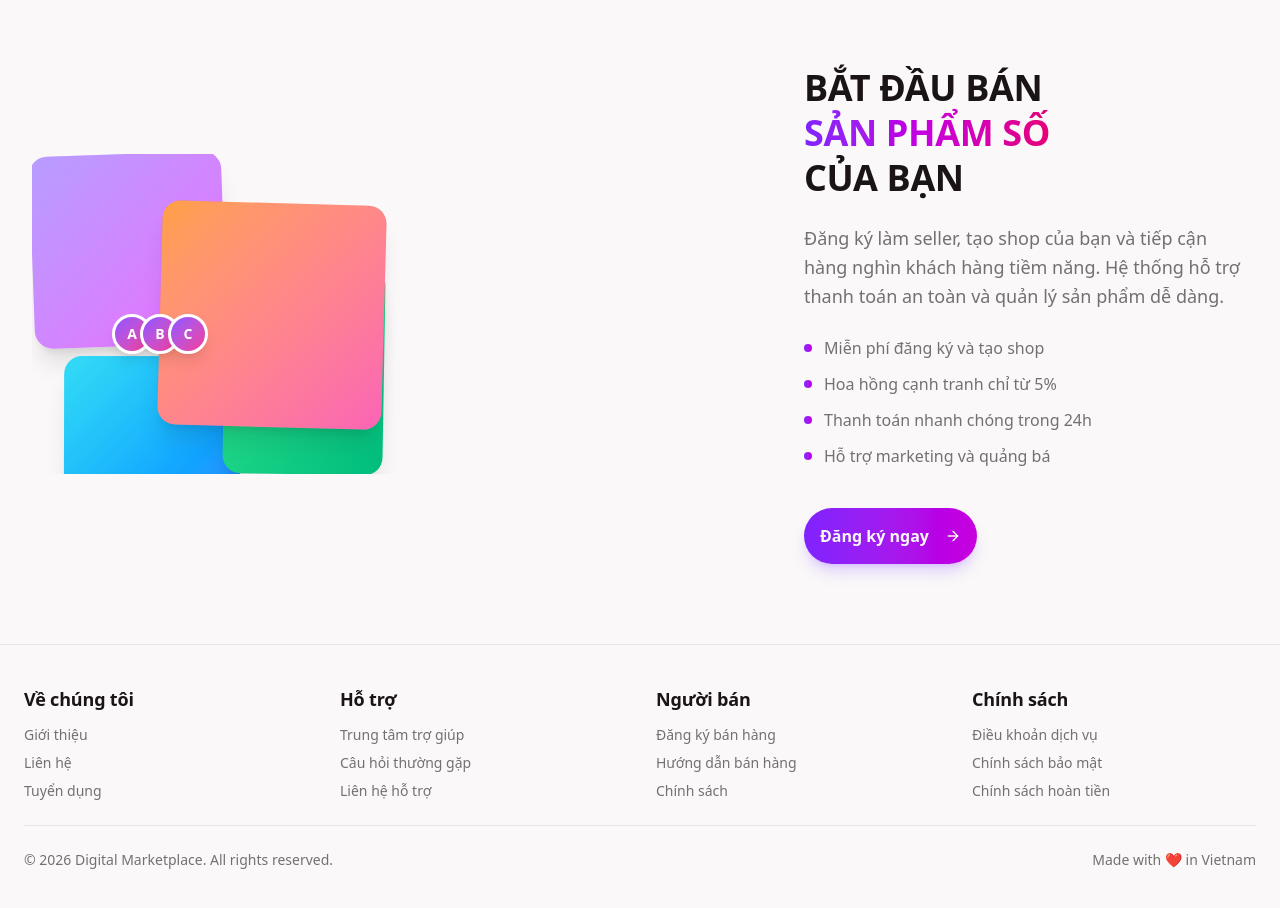
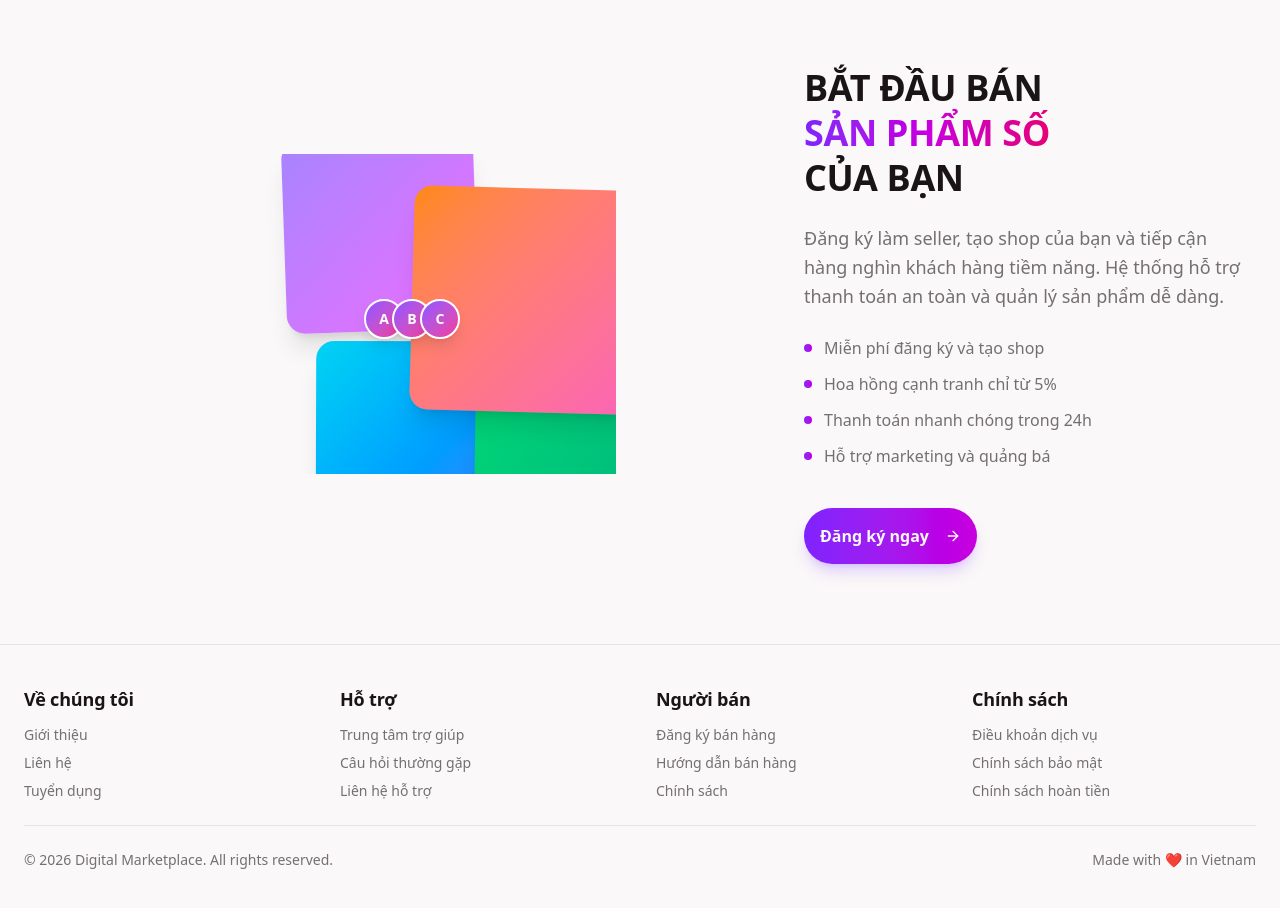
Before and after one commit to iNguyenQuocDoan/SWD, a Next.js app in the folder FE/: page / in a window 1280 px wide. Shown: the part 1980-2888 px from the top of the page. Built offline with nearby package versions, Linux system fonts and the light colour scheme; no server answers.

Commit message:
UI Homepage

```diff
--- a/FE/components/home/CTASection.tsx
+++ b/FE/components/home/CTASection.tsx
@@ -13,53 +13,47 @@ export function CTASection() {
         <div className="grid lg:grid-cols-2 gap-12 items-center">
           {/* Left: Floating Images */}
           <FadeIn direction="right" delay={0.2}>
-            <div className="relative h-[320px] hidden lg:block overflow-hidden">
-              {/* Image cards with floating animation */}
+            <div className="relative h-[320px] hidden lg:flex justify-center items-center overflow-hidden">
+            <div className="relative w-[400px] h-[350px] translate-x-[40%]">
+
                 <motion.div
                   className="absolute left-0 top-0 w-48 h-48 rounded-2xl bg-gradient-to-br from-violet-400 to-fuchsia-400 shadow-xl overflow-hidden"
                   animate={{ y: [0, -15, 0], rotate: [-2, 2, -2] }}
                   transition={{ duration: 6, repeat: Infinity, ease: "easeInOut" }}
-              >
-                <div className="absolute inset-0 bg-gradient-to-br from-white/20 to-transparent" />
-              </motion.div>
+                />
 
                 <motion.div
                   className="absolute left-32 top-12 w-56 h-56 rounded-2xl bg-gradient-to-br from-orange-400 to-pink-400 shadow-xl overflow-hidden z-10"
                   animate={{ y: [0, 10, 0], rotate: [2, -2, 2] }}
                   transition={{ duration: 5, repeat: Infinity, ease: "easeInOut", delay: 0.5 }}
-              >
-                <div className="absolute inset-0 bg-gradient-to-br from-white/20 to-transparent" />
-              </motion.div>
+                />
 
                 <motion.div
                   className="absolute left-8 top-52 w-44 h-44 rounded-2xl bg-gradient-to-br from-cyan-400 to-blue-500 shadow-xl overflow-hidden"
                   animate={{ y: [0, -10, 0], rotate: [-1, 1, -1] }}
                   transition={{ duration: 7, repeat: Infinity, ease: "easeInOut", delay: 1 }}
-              >
-                <div className="absolute inset-0 bg-gradient-to-br from-white/20 to-transparent" />
-              </motion.div>
+                />
 
                 <motion.div
                   className="absolute left-48 bottom-0 w-40 h-52 rounded-2xl bg-gradient-to-br from-green-400 to-emerald-500 shadow-xl overflow-hidden"
                   animate={{ y: [0, 12, 0], rotate: [1, -1, 1] }}
                   transition={{ duration: 5.5, repeat: Infinity, ease: "easeInOut", delay: 0.3 }}
-              >
-                <div className="absolute inset-0 bg-gradient-to-br from-white/20 to-transparent" />
-              </motion.div>
+                />
 
-              {/* User avatars overlay */}
                 <div className="absolute left-20 top-40 flex -space-x-3 z-20">
                   {[1, 2, 3].map((i) => (
                     <div
                       key={i}
-                    className="w-10 h-10 rounded-full border-3 border-white bg-gradient-to-br from-violet-500 to-pink-500 flex items-center justify-center text-white text-sm font-bold shadow-lg"
+                      className="w-10 h-10 rounded-full border-2 border-white bg-gradient-to-br from-violet-500 to-pink-500 flex items-center justify-center text-white text-sm font-bold shadow-lg"
                     >
                       {String.fromCharCode(64 + i)}
                     </div>
                   ))}
                 </div>
               </div>
+            </div>
           </FadeIn>
+
 
           {/* Right: Content */}
           <FadeIn direction="left" delay={0.3}>
```
Lines whose indentation alone changed are shown as unchanged.
